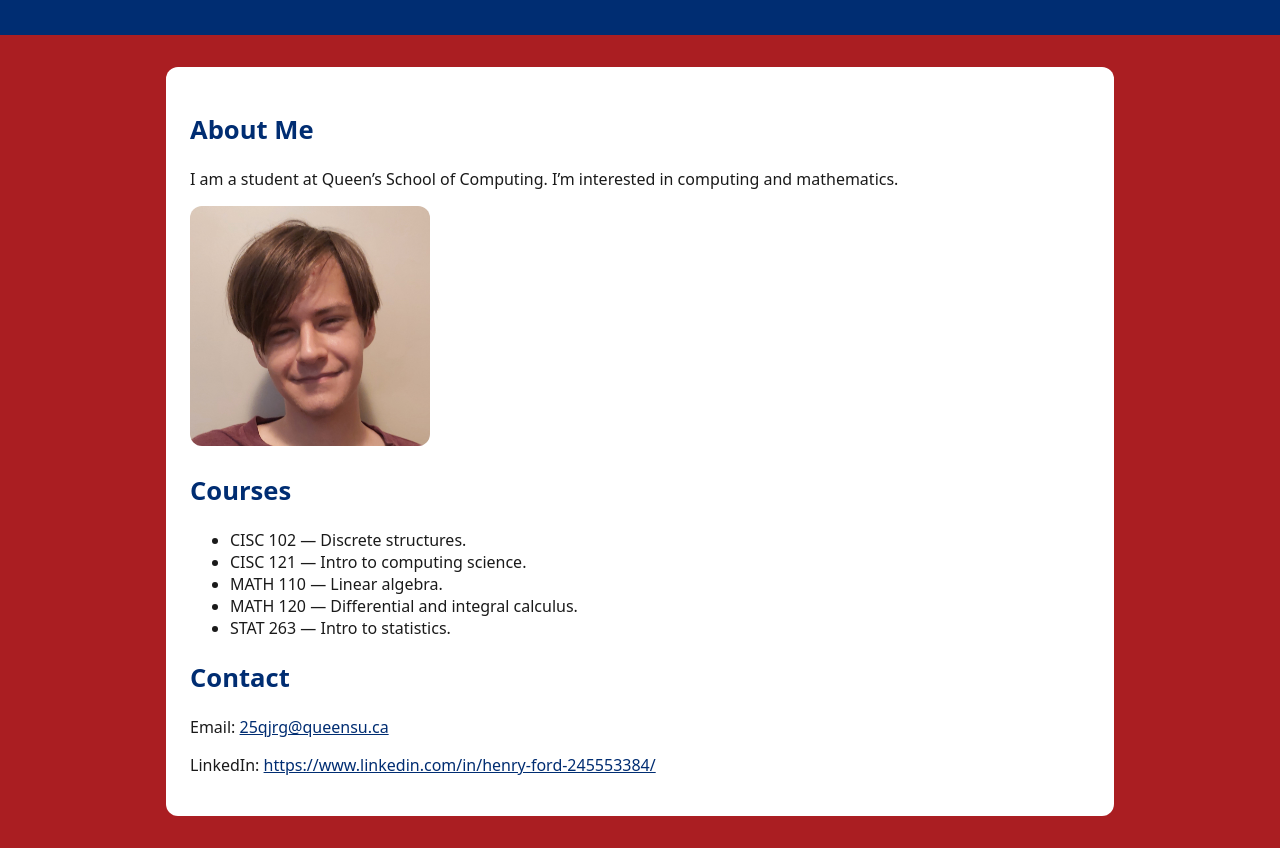
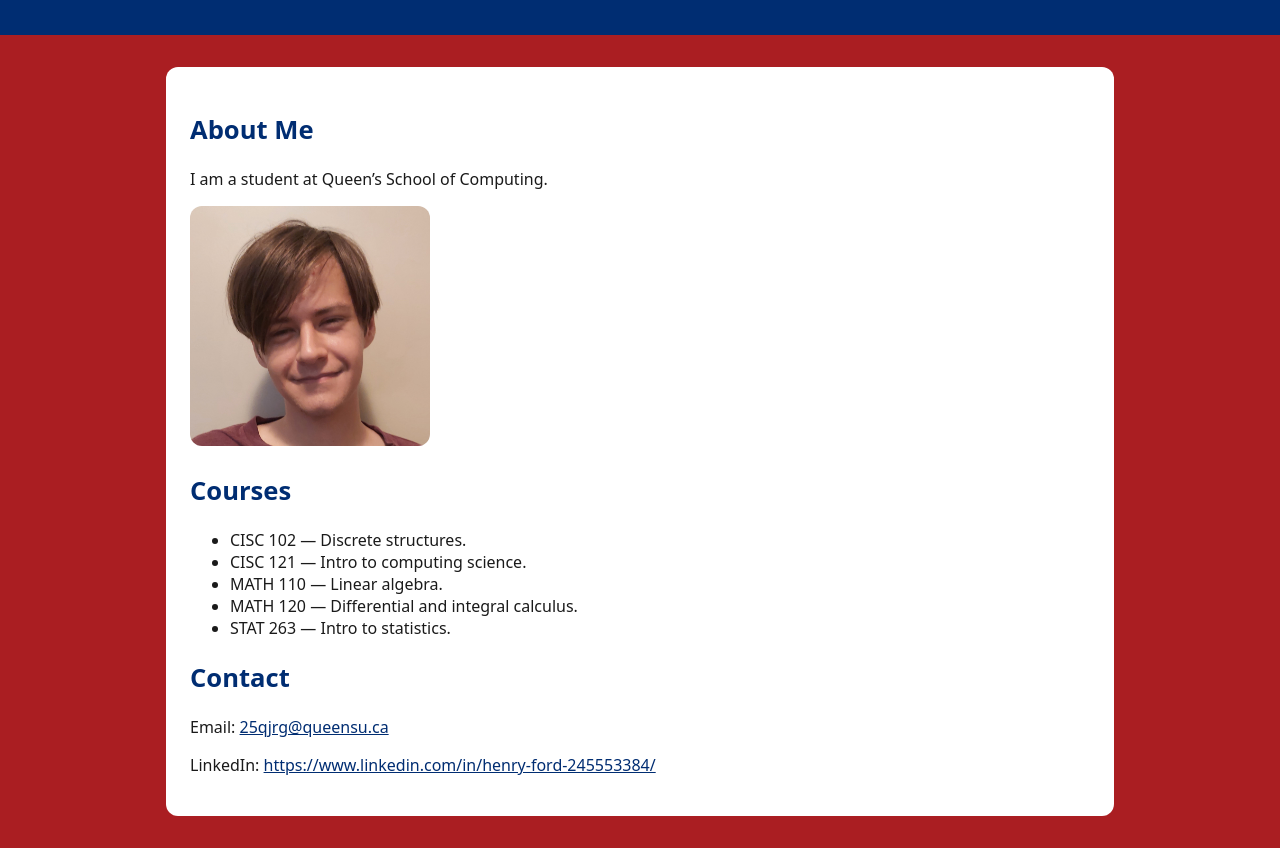
Before and after one commit to hgojf/queens-student-page, a plain HTML site: page index.html in a window 1280 px wide. Shown: the part 83-931 px from the top of the page. Drawn offline with Linux system fonts and the light colour scheme.

Commit message:
Remove vague sentence.
I'm not sure what areas of computing and mathematics I'm interested
in yet, so this doesn't really provide valuable information.

```diff
--- a/index.html
+++ b/index.html
@@ -14,7 +14,7 @@
     <main>
       <!-- ====== ABOUT SECTION (edit the text) ====== -->
       <h2>About Me</h2>
-      <p>I am a student at Queen’s School of Computing. I’m interested in computing and mathematics.</p>
+      <p>I am a student at Queen’s School of Computing.</p>
       <!-- TODO: expand About me section -->
 
       <!-- ====== PHOTO (upload me.jpg to repo root, then update the src below) ====== -->
```
